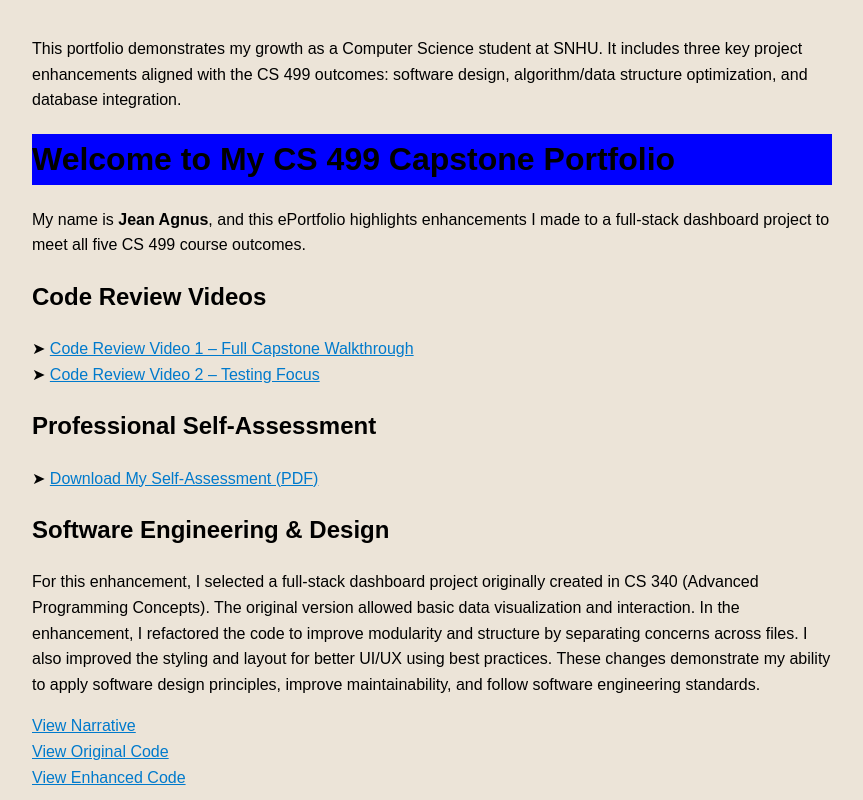
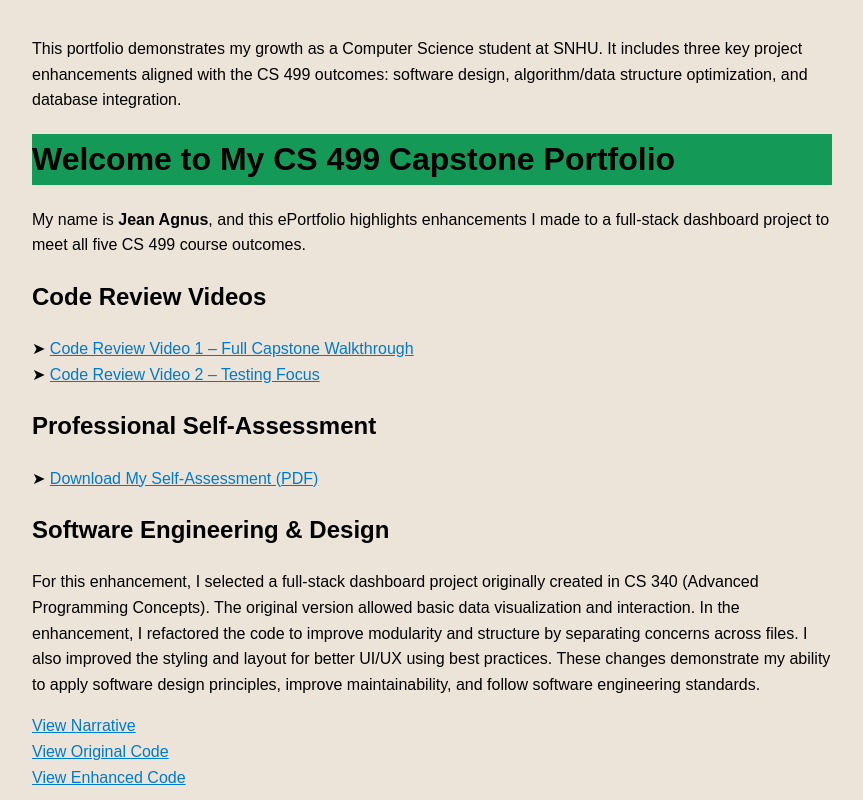
Before and after one commit to JagnusEng/CS499, a plain HTML site: page index.html in a window 1280 px wide. Shown: the top 800 px of the page, without its empty margins (208-1071 px from the left). Drawn offline with Linux system fonts and the light colour scheme.

Commit message:
Update index.html

```diff
--- a/index.html
+++ b/index.html
@@ -14,7 +14,8 @@
     }
 
     .welcome{
-      background-color: blue;
+      background-color: #159957;
+      display: center;
     }
 
 
```
